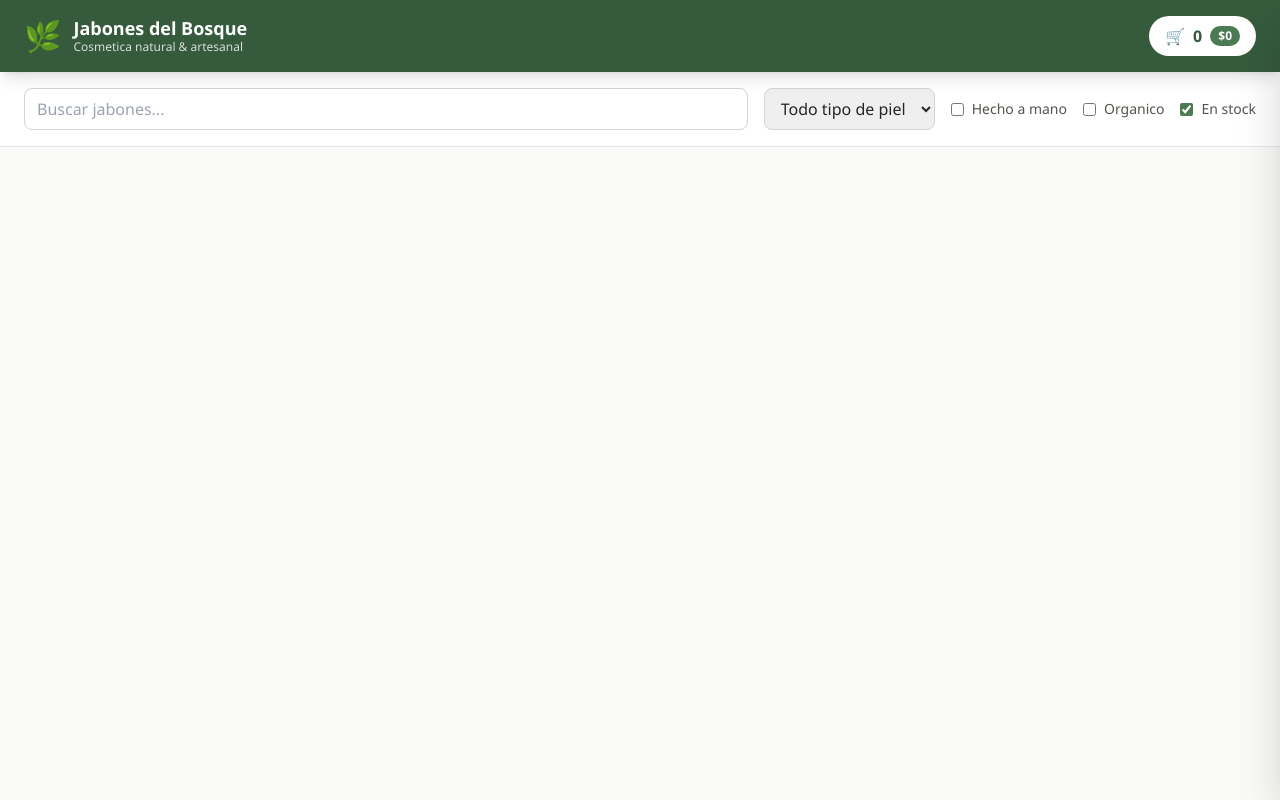
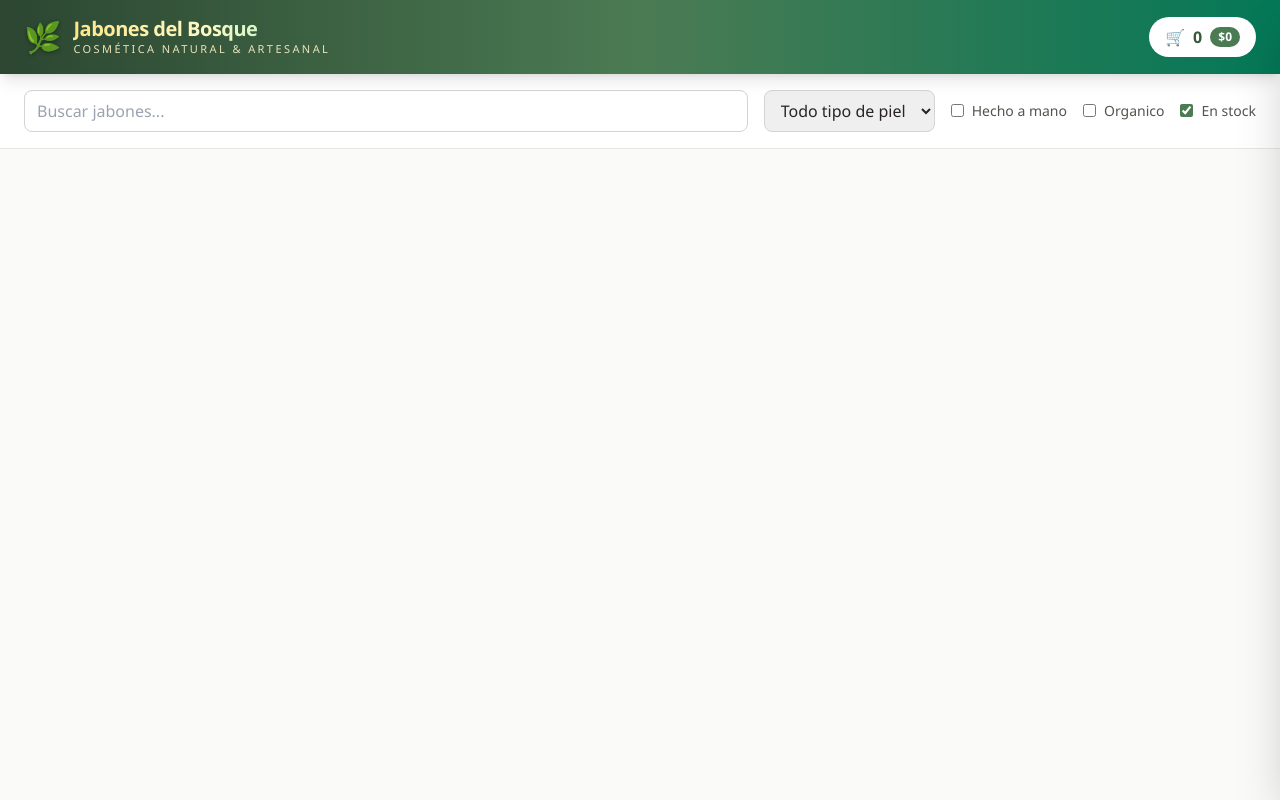
Before and after one commit to dalyjones229-creator/My-proy, a website: page public/index.html in a window 1280 px wide. Drawn offline with nearby package versions, Linux system fonts and the light colour scheme; no server answers.

Commit message:
feat(ui): redisenar titulo del encabezado con gradientes de la marca

```diff
--- a/public/index.html
+++ b/public/index.html
@@ -3,7 +3,7 @@
   <head>
     <meta charset="UTF-8" />
     <meta name="viewport" content="width=device-width, initial-scale=1.0" />
-    <title>Jabones del Bosque · Cosmetica Natural</title>
+    <title>Jabones del Bosque · Cosmética Natural &amp; Artesanal</title>
     <script src="https://cdn.tailwindcss.com"></script>
     <script>
       tailwind.config = {
@@ -29,13 +29,25 @@
   </head>
   <body class="bg-stone-50 text-stone-800 font-sans min-h-screen">
     <header
-      class="sticky top-0 z-20 bg-brand-700 text-white flex justify-between items-center px-6 py-4 shadow-lg"
+      class="sticky top-0 z-20 bg-gradient-to-r from-brand-800 via-brand-600 to-emerald-700 text-white flex justify-between items-center px-6 py-4 shadow-lg"
     >
       <div class="flex items-center gap-3">
-        <span class="text-3xl">🌿</span>
+        <span
+          class="text-3xl drop-shadow-[0_1px_2px_rgba(0,0,0,0.4)]"
+          aria-hidden="true"
+          >🌿</span
+        >
         <div>
-          <h1 class="text-lg font-semibold leading-tight">Jabones del Bosque</h1>
-          <p class="text-xs opacity-80">Cosmetica natural &amp; artesanal</p>
+          <h1
+            class="text-xl font-extrabold leading-tight tracking-tight bg-gradient-to-r from-amber-200 via-yellow-100 to-emerald-200 bg-clip-text text-transparent"
+          >
+            Jabones del Bosque
+          </h1>
+          <p
+            class="text-[11px] uppercase tracking-[0.22em] text-amber-100/90"
+          >
+            Cosmética natural &amp; artesanal
+          </p>
         </div>
       </div>
       <button
```
